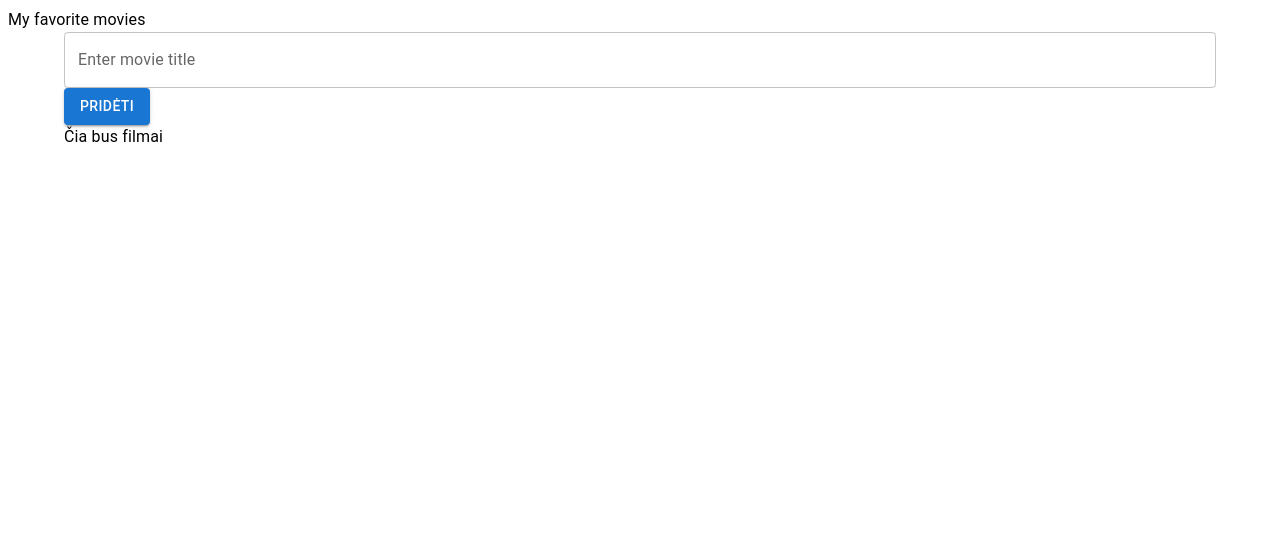
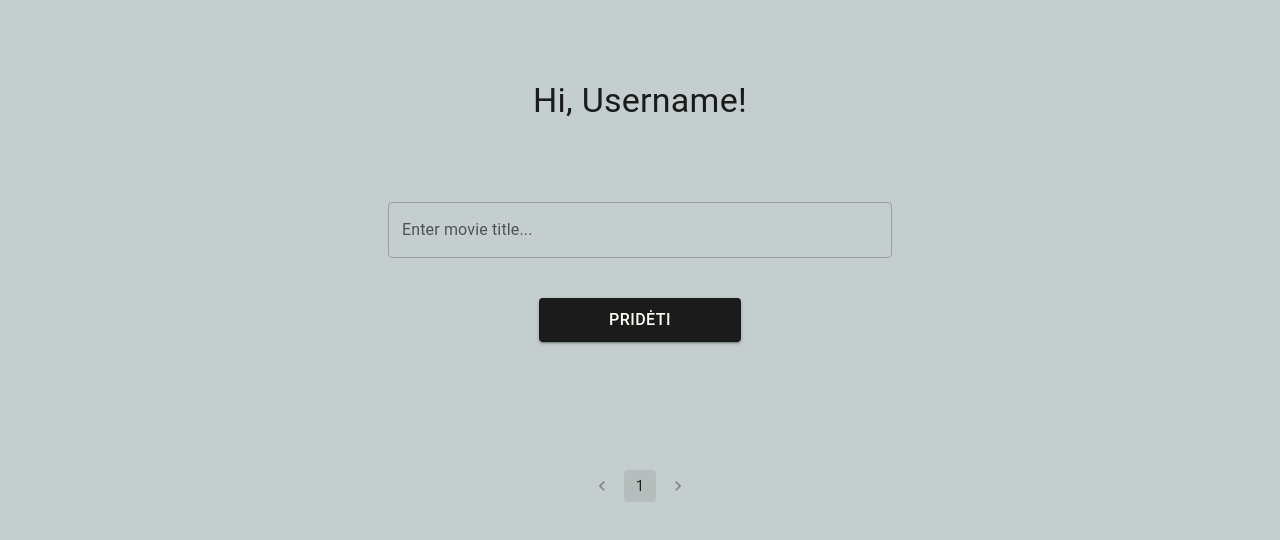
Before and after one commit to rutaben/the-perfect-catch-app, a React (Create React App) app: page / in a window 1280 px wide. Shown: the top 540 px of the page. Built offline with nearby package versions, Linux system fonts and the light colour scheme.

Commit message:
feat: created-primary-movies-page-design

```diff
--- a/package.json
+++ b/package.json
@@ -5,6 +5,7 @@
   "dependencies": {
     "@emotion/react": "^11.9.0",
     "@emotion/styled": "^11.8.1",
+    "@mui/icons-material": "^5.2.1",
     "@mui/material": "^5.8.1",
     "@testing-library/jest-dom": "^5.16.4",
     "@testing-library/react": "^13.2.0",
--- a/src/App.jsx
+++ b/src/App.jsx
@@ -1,9 +1,15 @@
+import theme from './styles/theme';
+import { CssBaseline } from '@mui/material';
+import { ThemeProvider } from '@mui/material/styles';
 import MoviesPage from './pages/movies-page';
 
 const App = () => {
   return (
-    <MoviesPage />
+    <ThemeProvider theme={theme}>
+      <CssBaseline />
+      <MoviesPage />
+    </ThemeProvider>
   );
-}
+};
 
 export default App;
--- a/src/components/contained-button.jsx
+++ b/src/components/contained-button.jsx
@@ -1,8 +1,27 @@
-import Button from '@mui/material/Button';
+import {
+  Button,
+  styled,
+} from '@mui/material';
+
+const StyledButton = styled(Button)(({ theme }) => ({
+  fontSize: '1rem',
+  width: '40%',
+  backgroundColor: theme.palette.text.primary,
+  color: theme.palette.text.light,
+  '&:hover': {
+    backgroundColor: theme.palette.secondary.main,
+  },
+}));
 
 const ContainedButton = ({title, type}) => {
   return (
-    <Button variant="contained" type={type}>{title}</Button>
+    <StyledButton
+      variant="contained"
+      type={type}
+      sx={{ px: 4, py: 1, mx: 'auto' }}
+      >
+        {title}
+    </StyledButton>
   );
 };
 
--- a/src/pages/movies-page/index.jsx
+++ b/src/pages/movies-page/index.jsx
@@ -1,15 +1,17 @@
 import {
-    Box,
-    Typography,
+    Container,
+    Pagination,
+    Typography
   } from '@mui/material';
   import MoviesPageForm from './movies-page-form';
 
 const MoviesListPage = () => {
   return (
-    <Box>
-      <Typography>My favorite movies</Typography>
+    <Container maxWidth='sm' sx={{ display: 'flex', flexDirection: 'column', alignItems: 'center' }}>
+      <Typography variant='h4' sx={{ mt: 10 }}>Hi, Username!</Typography>
       <MoviesPageForm />
-    </Box>
+      <Pagination shape="rounded" count="1" sx={{ mb: 10 }}/>
+    </Container>
   )
 }
 
--- a/src/pages/movies-page/movies-page-form.jsx
+++ b/src/pages/movies-page/movies-page-form.jsx
@@ -51,10 +51,11 @@ const MoviesPageForm = () => {
     <Box
     component="form"
     onSubmit={handleSubmit}
+    sx={{ my: 5, display: 'flex', flexDirection: 'column' }}
     >
       <TextField
         name="title"
-        label="Enter movie title"
+        label="Enter movie title..."
         onChange={handleChange}
         value={values.title}
         onBlur={handleBlur}
@@ -63,8 +64,9 @@ const MoviesPageForm = () => {
         disabled={isSubmitting}
         variant="outlined"
         fullWidth
+        sx={{ my: 5 }}
       />
-      <ContainedButton title="Pridėti" type="submit"/>
+      <ContainedButton title="Pridėti" type="submit" />
     </Box>
     <MoviesPageList movies={moviesList} />
   </Container>
--- a/src/pages/movies-page/movies-page-list.jsx
+++ b/src/pages/movies-page/movies-page-list.jsx
@@ -2,16 +2,28 @@ import {
   Box,
   Typography,
   List,
-  ListItem
+  ListItem,
+  Pagination,
 } from '@mui/material';
+import IconButton from '@mui/material/IconButton';
+import DeleteIcon from '@mui/icons-material/Delete';
 
 const MoviesPageList = ({ movies }) => {
   return (
-    <Box>
-      <Typography>Čia bus filmai</Typography>
+    <Box sx={{ my: 7 }}>
       <List>
         {movies.map((item) =>
-          <ListItem key={item.title}>{item.title}</ListItem>
+          <ListItem
+            key={item.title}
+            sx={{ backgroundColor: '#f2f3f4', my: 2, py: 0.5, borderRadius: 2,}}
+            >
+            <Box sx={{ width: '100%', display: 'flex', justifyContent: 'space-between', alignItems: 'center'}}>
+              <Typography sx={{ textTransform: 'capitalize' }}>{item.title}</Typography>
+              <IconButton sx={{ color: '#ff0028' }}>
+                <DeleteIcon />
+              </IconButton>
+            </Box>
+          </ListItem>
         )}
       </List>
     </Box>
--- /dev/null
+++ b/src/styles/theme.js
@@ -0,0 +1,32 @@
+import { createTheme } from '@mui/material/styles';
+
+const theme = createTheme({
+  palette: {
+    text: {
+      primary: '#1b1b1b',
+      light: '#fffef7',
+    },
+    background: {
+      default: '#c5cece',
+      light: '#f2f3f4',
+    },
+    primary: {
+      main: '#808080',
+      light: '#beef00',
+      dark: '#657a00',
+    },
+    secondary: {
+      main: '#1400c6',
+    },
+    error: {
+      main: '#ff0028',
+    },
+    typography: {
+      fontFamily: [
+        'Roboto', 'sans-serif',
+      ].join(','),
+    },
+  },
+});
+
+export default theme;
```
Also changed, not shown: 1 other file (tests, documents, lock files or other folders).
